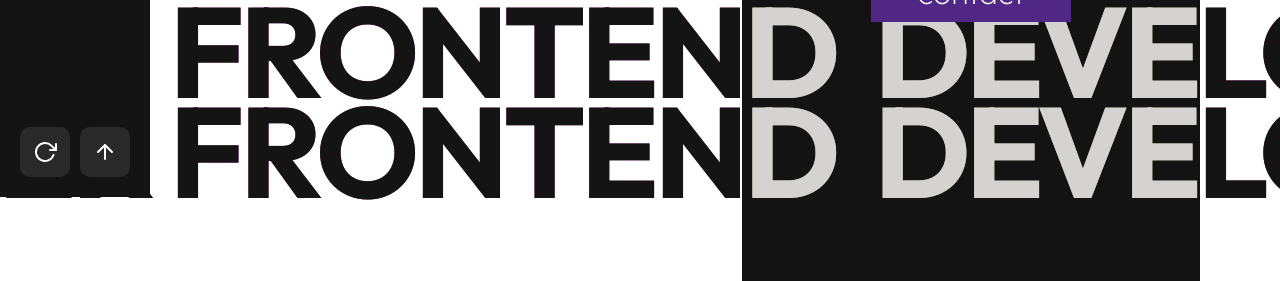
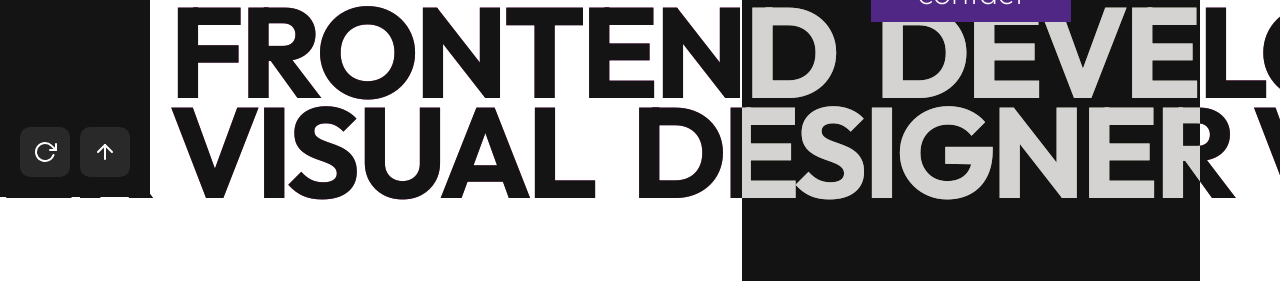
Before and after one commit to KondelaCoding/portfolio, a React (Vite) app: page / in a window 1280 px wide. Shown: the part 603-884 px from the top of the page. Built offline with nearby package versions, Linux system fonts and the light colour scheme.

Commit message:
Update hero

```diff
--- a/src/components/Hero.jsx
+++ b/src/components/Hero.jsx
@@ -26,10 +26,10 @@ export default function Hero() {
           <span className="shadow-effect">&nbsp;FRONTEND</span> <span className="shadow-effect">&nbsp;DEVELOPER</span>
         </h1>
         <h1 className="swiper-down">
-          <span className="shadow-effect">&nbsp;FRONTEND</span> <span className="shadow-effect">&nbsp;DEVELOPER</span>
-          <span className="shadow-effect">&nbsp;FRONTEND</span> <span className="shadow-effect">&nbsp;DEVELOPER</span>
-          <span className="shadow-effect">&nbsp;FRONTEND</span> <span className="shadow-effect">&nbsp;DEVELOPER</span>
-          <span className="shadow-effect">&nbsp;FRONTEND</span> <span className="shadow-effect">&nbsp;DEVELOPER</span>
+          <span className="shadow-effect">&nbsp;VISUAL</span> <span className="shadow-effect">&nbsp;DESIGNER</span>
+          <span className="shadow-effect">&nbsp;VISUAL</span> <span className="shadow-effect">&nbsp;DESIGNER</span>
+          <span className="shadow-effect">&nbsp;VISUAL</span> <span className="shadow-effect">&nbsp;DESIGNER</span>
+          <span className="shadow-effect">&nbsp;VISUAL</span> <span className="shadow-effect">&nbsp;DESIGNER</span>
         </h1>
       </div>
     </div>
```
